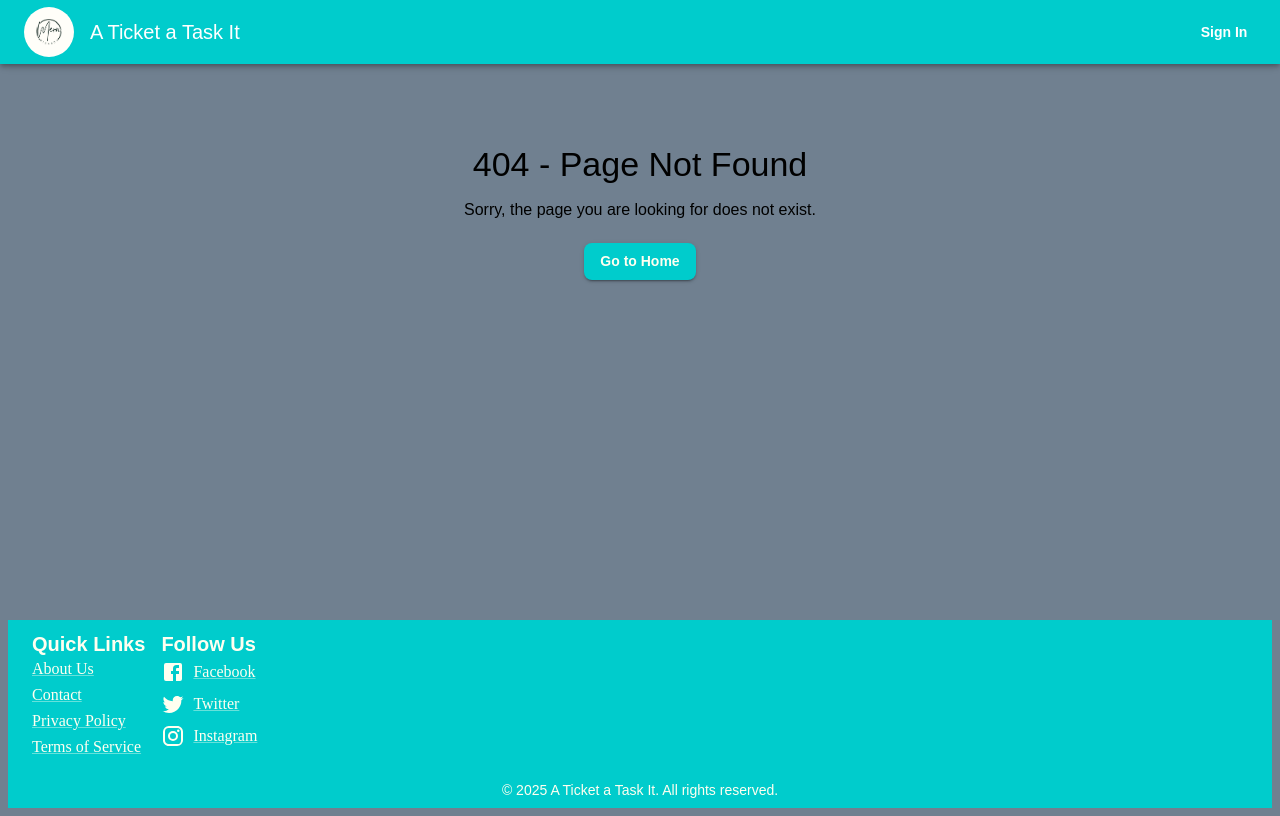
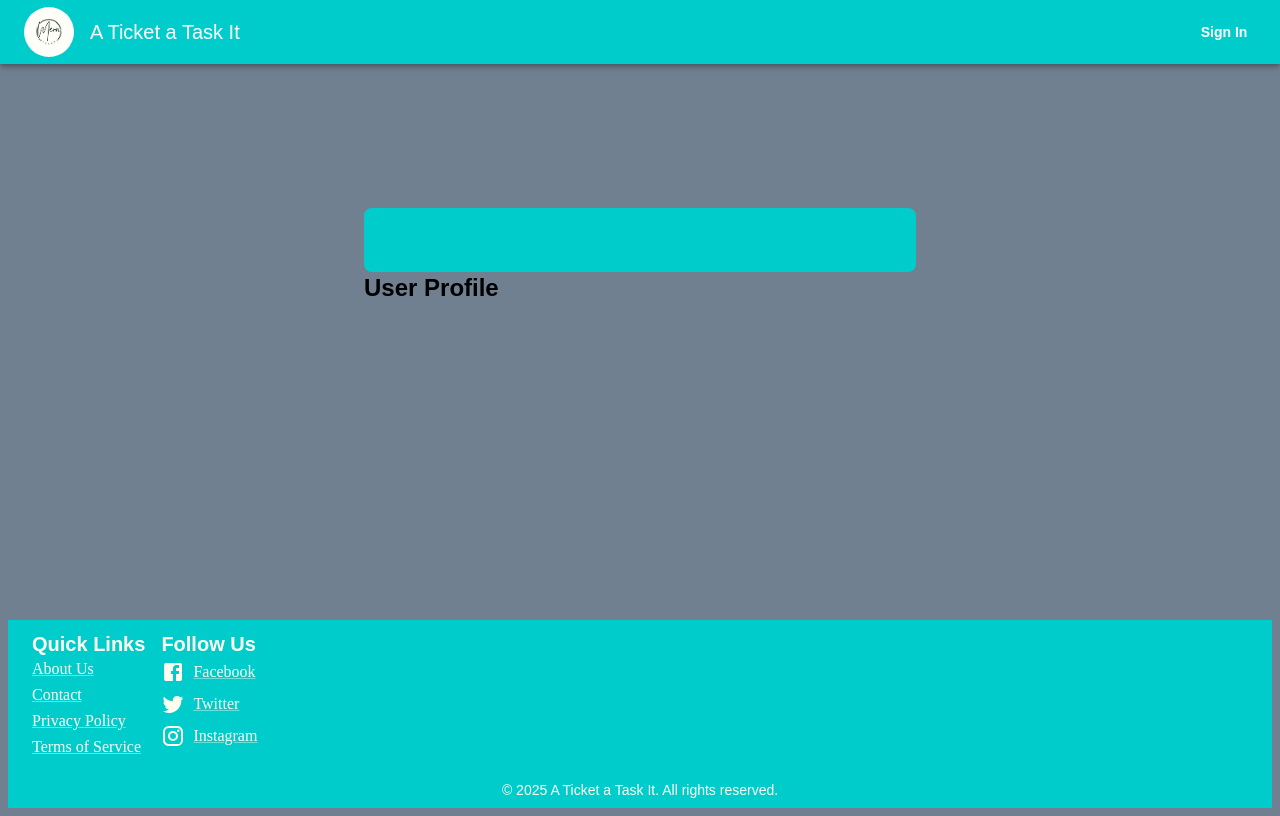
Before and after one commit to LukeZHar/MERN-Wizards-T3A2-B, a React (Vite) app: page /profile in a window 1280 px wide. Built offline with nearby package versions, Linux system fonts and the light colour scheme.

Commit message:
feat: Added new route for Profile in React

```diff
--- a/src/frontend/pages/App.jsx
+++ b/src/frontend/pages/App.jsx
@@ -7,6 +7,7 @@ import { PostProvider } from "../contexts/PostContext.jsx";
 import DashboardPage from "./DashboardPage.jsx";
 import Layout from "../components/Layout.jsx";
 import "../styles/App.css"
+import ProfilePage from "./ProfilePage.jsx";
 
 function App() {
   return (
@@ -19,6 +20,7 @@ function App() {
             <Route path="/register" element={<RegisterPage />} />
             <Route path="/add-post" element={<PostCreation />} />
             <Route path="/dashboard" element={<DashboardPage />} />
+            <Route path="/profile" element={<ProfilePage />} />
             <Route path="*" element={<NotFoundPage />} />
           </Routes>
         </Layout>
--- a/src/frontend/pages/ProfilePage.jsx
+++ b/src/frontend/pages/ProfilePage.jsx
@@ -9,7 +9,7 @@ export default function ProfilePage() {
     const [passwordData, setPasswordData] = useState({ currentPassword: "", newPassword: "" });
 
 
-    return(
+    return (
         <Container component="main" maxWidth="sm">
             <Box sx={{
                 bgcolor: '#00cccc', // Background color
@@ -21,6 +21,8 @@ export default function ProfilePage() {
                 justifyContent: 'center',
                 marginTop: '100px', // Centered with margin above
             }}></Box>
+
+            <Typography variant="h5">User Profile</Typography>
         </Container>
     )
 }
```
